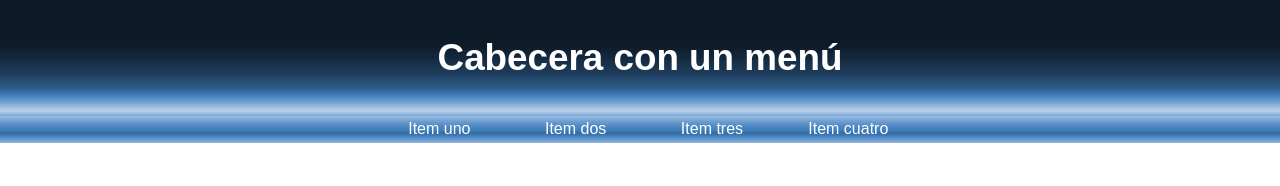
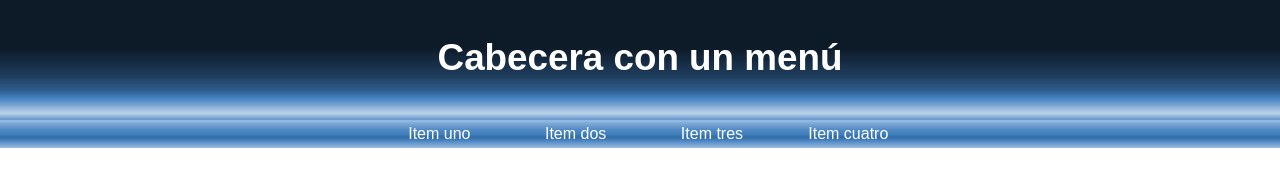
Before and after one commit to Nerea1209/Lenguaje-de-Marcas, a plain HTML site: page CabeceraConMenu/index.html in a window 1280 px wide. Drawn offline with Linux system fonts and the light colour scheme.

Commit message:
Cambia el tamaño de la cabecera con menu a 120px

```diff
--- a/CabeceraConMenu/css/estilos.css
+++ b/CabeceraConMenu/css/estilos.css
@@ -1,8 +1,8 @@
 *{margin: 0; padding: 0; box-sizing: border-box; }
 
-html{font-family: sans-serif; }
+html{font-family: sans-serif; height: 100%; }
 
-h1{background: url("../images/fondo1.jpg") repeat 3px; padding: 1em; color: white; font-size: 2.3em; text-align: center;}
+h1{background: url("../images/fondo1.jpg") repeat 3px; height: 120px; padding-top: 1em; color: white; font-size: 2.3em; text-align: center;}
 
 ul{list-style: none; width: 100%; overflow: hidden; margin: 0 auto; background: url("../images/boton-menu.jpg") repeat 3px; padding-left: 29%; }
 
```
